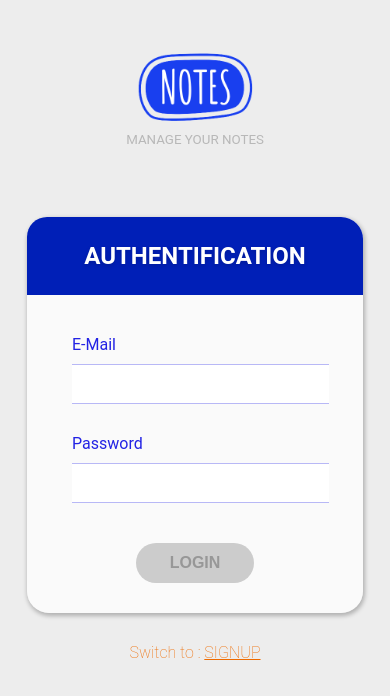
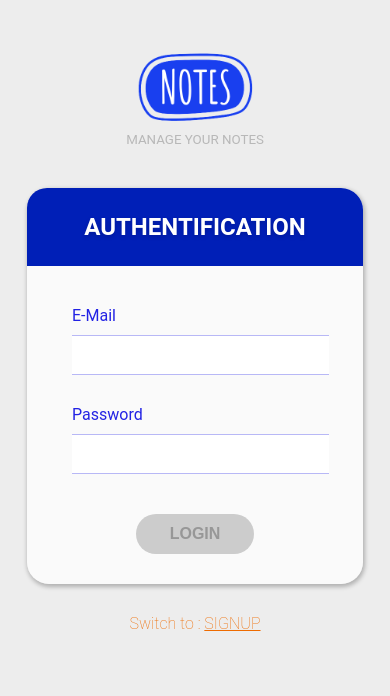
Before and after one commit to Hdaydich/note-manager, a React (Create React App) app: page / in a window 390 px wide. Shown: the top 696 px of the page. Built offline with nearby package versions, Linux system fonts and the light colour scheme.

Commit message:
Update style.module.css

```diff
--- a/src/pages/Authentification/style.module.css
+++ b/src/pages/Authentification/style.module.css
@@ -116,7 +116,7 @@
   @media only screen and (max-width: 500px) {
     .container {
       width: 80%;
-      margin-top: 18%;
+      margin-top: 10%;
 
     }
 
```
